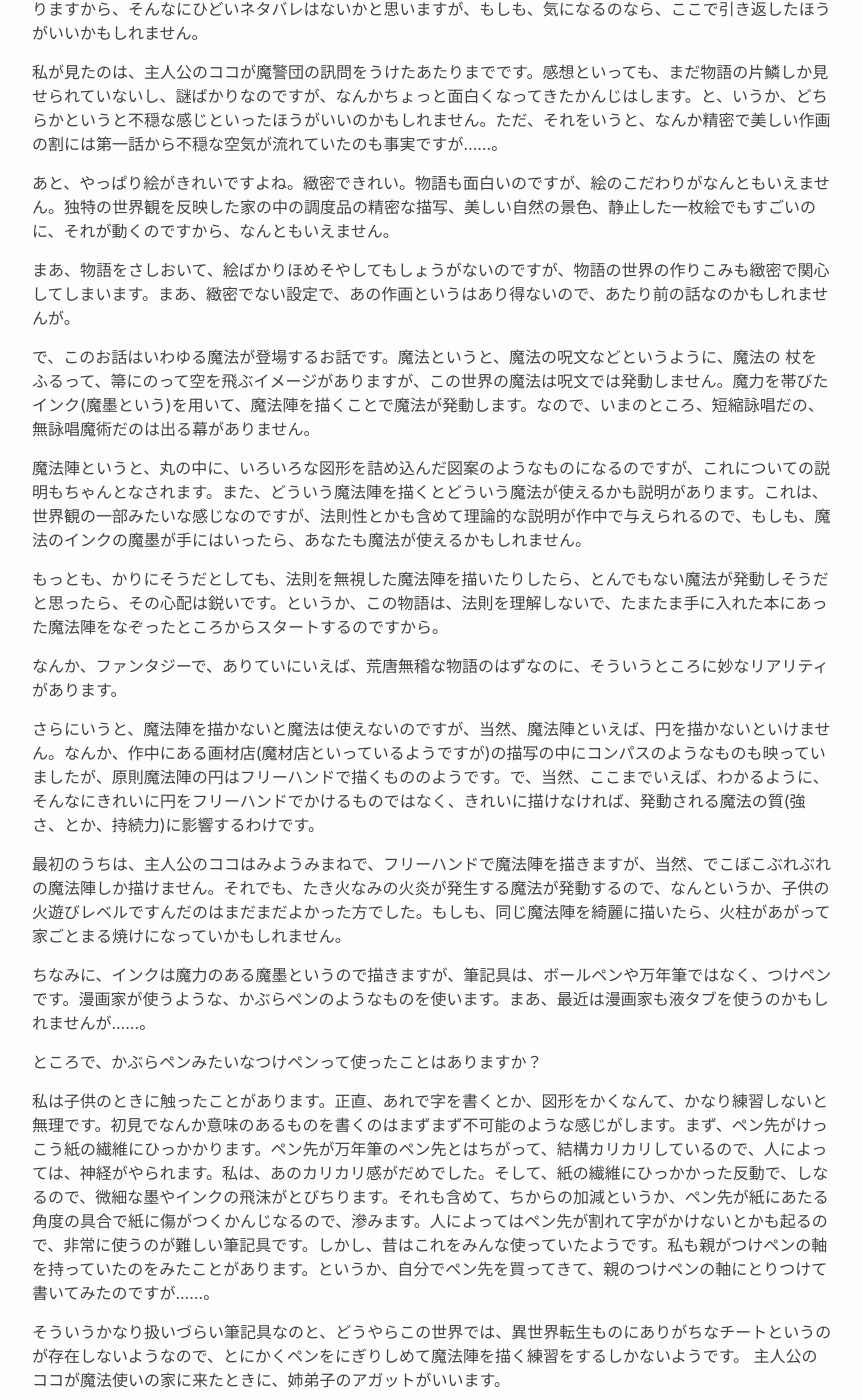
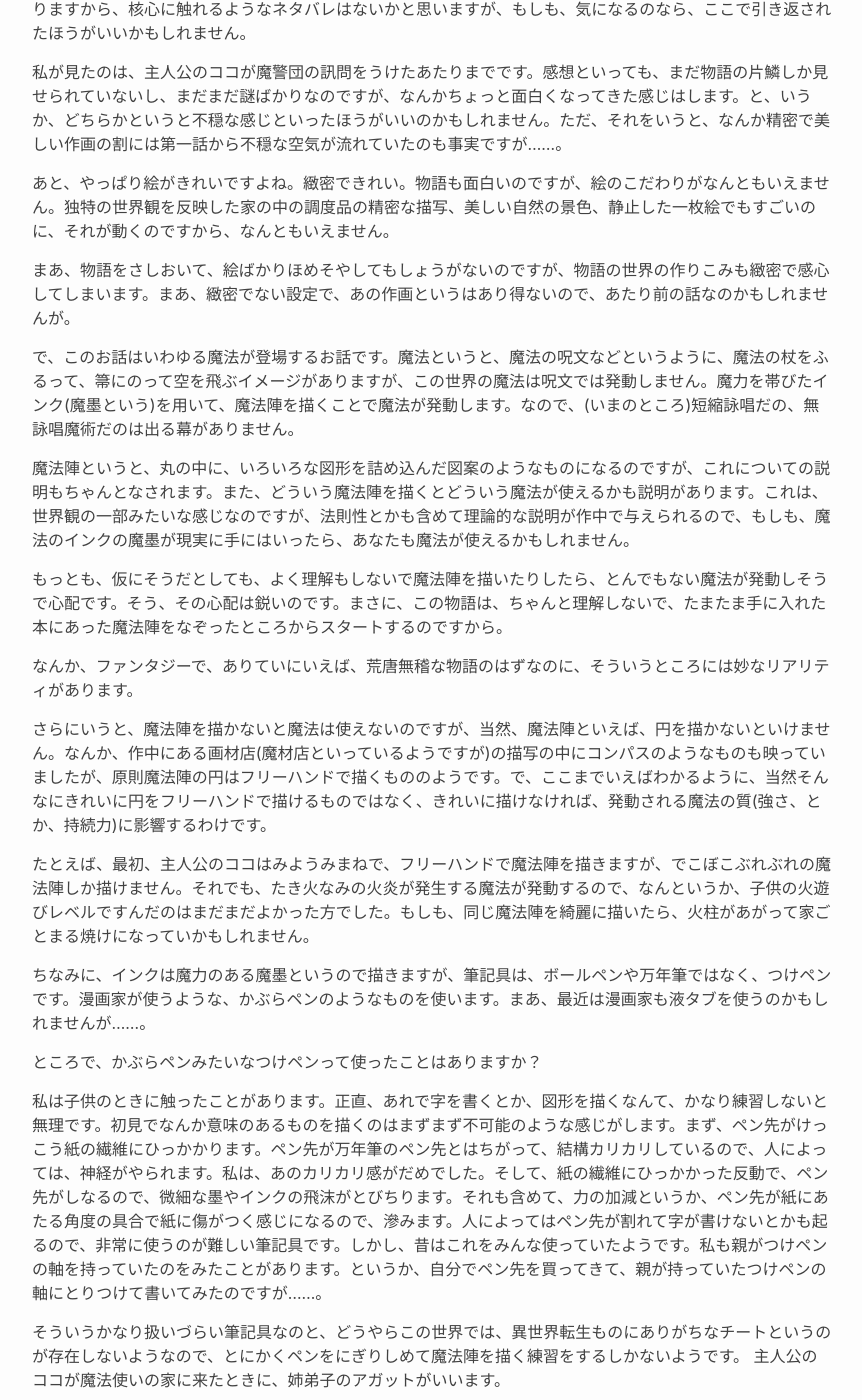
Before and after one commit to eiu2/eiu2.github.com, a Jekyll site: the page built from _posts/2026-05-26-hands.md, in a window 1280 px wide and 1400 px high, scrolled down 295 px. Shown: the whole window, without its empty margins (208-1070 px from the left). Built offline with Jekyll 4.4.1, drawn with Linux system fonts in a browser that asks for light colours; nearby versions of some CDN libraries; some of the changed text lies outside the part shown.

Commit message:
fix some exprs.

```diff
--- a/_posts/2026-05-26-hands.md
+++ b/_posts/2026-05-26-hands.md
@@ -3,31 +3,31 @@
 title: 手を見せろ
 ---
 
-なんか、このところ難しい話ばかりになったので、少し趣向を変えて、最近配信されているアニメの話でもしましょうか。いくつか感想を書きたいアニメはあるのですが、とりあえず今日は「とんがり帽子のアトリエ」について感想を述べたいと思います。ちなみに、原作は読んでいないので、純粋にアニメを見た感想ということになりますから、そんなにひどいネタバレはないかと思いますが、もしも、気になるのなら、ここで引き返したほうがいいかもしれません。
+なんか、このところ難しい話ばかりになったので、少し趣向を変えて、最近配信されているアニメの話でもしましょうか。いくつか感想を書きたいアニメはあるのですが、とりあえず今日は「とんがり帽子のアトリエ」について感想を述べたいと思います。ちなみに、原作は読んでいないので、純粋にアニメを見た感想ということになりますから、核心に触れるようなネタバレはないかと思いますが、もしも、気になるのなら、ここで引き返されたほうがいいかもしれません。
 
-私が見たのは、主人公のココが魔警団の訊問をうけたあたりまでです。感想といっても、まだ物語の片鱗しか見せられていないし、謎ばかりなのですが、なんかちょっと面白くなってきたかんじはします。と、いうか、どちらかというと不穏な感じといったほうがいいのかもしれません。ただ、それをいうと、なんか精密で美しい作画の割には第一話から不穏な空気が流れていたのも事実ですが……。
+私が見たのは、主人公のココが魔警団の訊問をうけたあたりまでです。感想といっても、まだ物語の片鱗しか見せられていないし、まだまだ謎ばかりなのですが、なんかちょっと面白くなってきた感じはします。と、いうか、どちらかというと不穏な感じといったほうがいいのかもしれません。ただ、それをいうと、なんか精密で美しい作画の割には第一話から不穏な空気が流れていたのも事実ですが……。
 
 あと、やっぱり絵がきれいですよね。緻密できれい。物語も面白いのですが、絵のこだわりがなんともいえません。独特の世界観を反映した家の中の調度品の精密な描写、美しい自然の景色、静止した一枚絵でもすごいのに、それが動くのですから、なんともいえません。
 
-まあ、物語をさしおいて、絵ばかりほめそやしてもしょうがないのですが、物語の世界の作りこみも緻密で関心してしまいます。まあ、緻密でない設定で、あの作画というはあり得ないので、あたり前の話なのかもしれませんが。
+まあ、物語をさしおいて、絵ばかりほめそやしてもしょうがないのですが、物語の世界の作りこみも緻密で感心してしまいます。まあ、緻密でない設定で、あの作画というはあり得ないので、あたり前の話なのかもしれませんが。
 
-で、このお話はいわゆる魔法が登場するお話です。魔法というと、魔法の呪文などというように、魔法の 杖をふるって、箒にのって空を飛ぶイメージがありますが、この世界の魔法は呪文では発動しません。魔力を帯びたインク(魔墨という)を用いて、魔法陣を描くことで魔法が発動します。なので、いまのところ、短縮詠唱だの、無詠唱魔術だのは出る幕がありません。
+で、このお話はいわゆる魔法が登場するお話です。魔法というと、魔法の呪文などというように、魔法の杖をふるって、箒にのって空を飛ぶイメージがありますが、この世界の魔法は呪文では発動しません。魔力を帯びたインク(魔墨という)を用いて、魔法陣を描くことで魔法が発動します。なので、(いまのところ)短縮詠唱だの、無詠唱魔術だのは出る幕がありません。
 
-魔法陣というと、丸の中に、いろいろな図形を詰め込んだ図案のようなものになるのですが、これについての説明もちゃんとなされます。また、どういう魔法陣を描くとどういう魔法が使えるかも説明があります。これは、世界観の一部みたいな感じなのですが、法則性とかも含めて理論的な説明が作中で与えられるので、もしも、魔法のインクの魔墨が手にはいったら、あなたも魔法が使えるかもしれません。
+魔法陣というと、丸の中に、いろいろな図形を詰め込んだ図案のようなものになるのですが、これについての説明もちゃんとなされます。また、どういう魔法陣を描くとどういう魔法が使えるかも説明があります。これは、世界観の一部みたいな感じなのですが、法則性とかも含めて理論的な説明が作中で与えられるので、もしも、魔法のインクの魔墨が現実に手にはいったら、あなたも魔法が使えるかもしれません。
 
-もっとも、かりにそうだとしても、法則を無視した魔法陣を描いたりしたら、とんでもない魔法が発動しそうだと思ったら、その心配は鋭いです。というか、この物語は、法則を理解しないで、たまたま手に入れた本にあった魔法陣をなぞったところからスタートするのですから。
+もっとも、仮にそうだとしても、よく理解もしないで魔法陣を描いたりしたら、とんでもない魔法が発動しそうで心配です。そう、その心配は鋭いのです。まさに、この物語は、ちゃんと理解しないで、たまたま手に入れた本にあった魔法陣をなぞったところからスタートするのですから。
 
-なんか、ファンタジーで、ありていにいえば、荒唐無稽な物語のはずなのに、そういうところに妙なリアリティがあります。
+なんか、ファンタジーで、ありていにいえば、荒唐無稽な物語のはずなのに、そういうところには妙なリアリティがあります。
 
-さらにいうと、魔法陣を描かないと魔法は使えないのですが、当然、魔法陣といえば、円を描かないといけません。なんか、作中にある画材店(魔材店といっているようですが)の描写の中にコンパスのようなものも映っていましたが、原則魔法陣の円はフリーハンドで描くもののようです。で、当然、ここまでいえば、わかるように、そんなにきれいに円をフリーハンドでかけるものではなく、きれいに描けなければ、発動される魔法の質(強さ、とか、持続力)に影響するわけです。
+さらにいうと、魔法陣を描かないと魔法は使えないのですが、当然、魔法陣といえば、円を描かないといけません。なんか、作中にある画材店(魔材店といっているようですが)の描写の中にコンパスのようなものも映っていましたが、原則魔法陣の円はフリーハンドで描くもののようです。で、ここまでいえばわかるように、当然そんなにきれいに円をフリーハンドで描けるものではなく、きれいに描けなければ、発動される魔法の質(強さ、とか、持続力)に影響するわけです。
 
-最初のうちは、主人公のココはみようみまねで、フリーハンドで魔法陣を描きますが、当然、でこぼこぶれぶれの魔法陣しか描けません。それでも、たき火なみの火炎が発生する魔法が発動するので、なんというか、子供の火遊びレベルですんだのはまだまだよかった方でした。もしも、同じ魔法陣を綺麗に描いたら、火柱があがって家ごとまる焼けになっていかもしれません。
+たとえば、最初、主人公のココはみようみまねで、フリーハンドで魔法陣を描きますが、でこぼこぶれぶれの魔法陣しか描けません。それでも、たき火なみの火炎が発生する魔法が発動するので、なんというか、子供の火遊びレベルですんだのはまだまだよかった方でした。もしも、同じ魔法陣を綺麗に描いたら、火柱があがって家ごとまる焼けになっていかもしれません。
 
 ちなみに、インクは魔力のある魔墨というので描きますが、筆記具は、ボールペンや万年筆ではなく、つけペンです。漫画家が使うような、かぶらペンのようなものを使います。まあ、最近は漫画家も液タブを使うのかもしれませんが……。
 
 ところで、かぶらペンみたいなつけペンって使ったことはありますか？
 
-私は子供のときに触ったことがあります。正直、あれで字を書くとか、図形をかくなんて、かなり練習しないと無理です。初見でなんか意味のあるものを書くのはまずまず不可能のような感じがします。まず、ペン先がけっこう紙の繊維にひっかかります。ペン先が万年筆のペン先とはちがって、結構カリカリしているので、人によっては、神経がやられます。私は、あのカリカリ感がだめでした。そして、紙の繊維にひっかかった反動で、しなるので、微細な墨やインクの飛沫がとびちります。それも含めて、ちからの加減というか、ペン先が紙にあたる角度の具合で紙に傷がつくかんじなるので、滲みます。人によってはペン先が割れて字がかけないとかも起るので、非常に使うのが難しい筆記具です。しかし、昔はこれをみんな使っていたようです。私も親がつけペンの軸を持っていたのをみたことがあります。というか、自分でペン先を買ってきて、親のつけペンの軸にとりつけて書いてみたのですが……。
+私は子供のときに触ったことがあります。正直、あれで字を書くとか、図形を描くなんて、かなり練習しないと無理です。初見でなんか意味のあるものを描くのはまずまず不可能のような感じがします。まず、ペン先がけっこう紙の繊維にひっかかります。ペン先が万年筆のペン先とはちがって、結構カリカリしているので、人によっては、神経がやられます。私は、あのカリカリ感がだめでした。そして、紙の繊維にひっかかった反動で、ペン先がしなるので、微細な墨やインクの飛沫がとびちります。それも含めて、力の加減というか、ペン先が紙にあたる角度の具合で紙に傷がつく感じになるので、滲みます。人によってはペン先が割れて字が書けないとかも起るので、非常に使うのが難しい筆記具です。しかし、昔はこれをみんな使っていたようです。私も親がつけペンの軸を持っていたのをみたことがあります。というか、自分でペン先を買ってきて、親が持っていたつけペンの軸にとりつけて書いてみたのですが……。
 
 そういうかなり扱いづらい筆記具なのと、どうやらこの世界では、異世界転生ものにありがちなチートというのが存在しないようなので、とにかくペンをにぎりしめて魔法陣を描く練習をするしかないようです。
 主人公のココが魔法使いの家に来たときに、姉弟子のアガットがいいます。
@@ -44,15 +44,15 @@
 
 > 育ちたてのペンだこに、魔墨で汚れた手……。
 
-ココのペンだこに妙なリアリティがあったのには驚きました。ちゃんと中指にペンだこがありました。
+ココのペンだこに妙なリアリティがあったのには驚きます。ちゃんと中指にペンだこがありました。
 
 そして、あげくの果てには、禁止魔法を駆使する悪役の魔法使いですら、手を魔墨で汚してこういいます。
 
 > 美しい魔法を描くための手はこんなにインクで汚れるのに……。
 
-登場人物がみんな、みずからや相手の手の汚なさに矜持をもち、敬意をはらいます。
+登場人物がみんな、自分や相手の手の汚なさに矜持をもち、敬意をはらいます。
 
-この辺の作者の解像度みたいなものには鳥肌がたちます。ちなみに、魔材店(画材屋さんみたいな魔法の筆記具やインクを販売しているところです)の一場面がうつりますが、そこに色とりどりの魔材がうつります。さながら、色とりどりのコピックかなんかを始めてみたようにココは感激するのですが、ここはもちろん、視聴者だって大感激するところです。
+この辺の作者の解像度みたいなものには鳥肌がたちます。ちなみに、魔材店(画材屋さんみたいな魔法の筆記具やインクを販売しているところです)の一場面が映りますが、そこに色とりどりの魔材があるのが見えます。さながら、色とりどりのコピックかなんかを始めてみた子供のようにココは感激するのですが、ここはもちろん、視聴者だって大感激するところです。
 
 まあ、それはさしおいて……。
 
```
